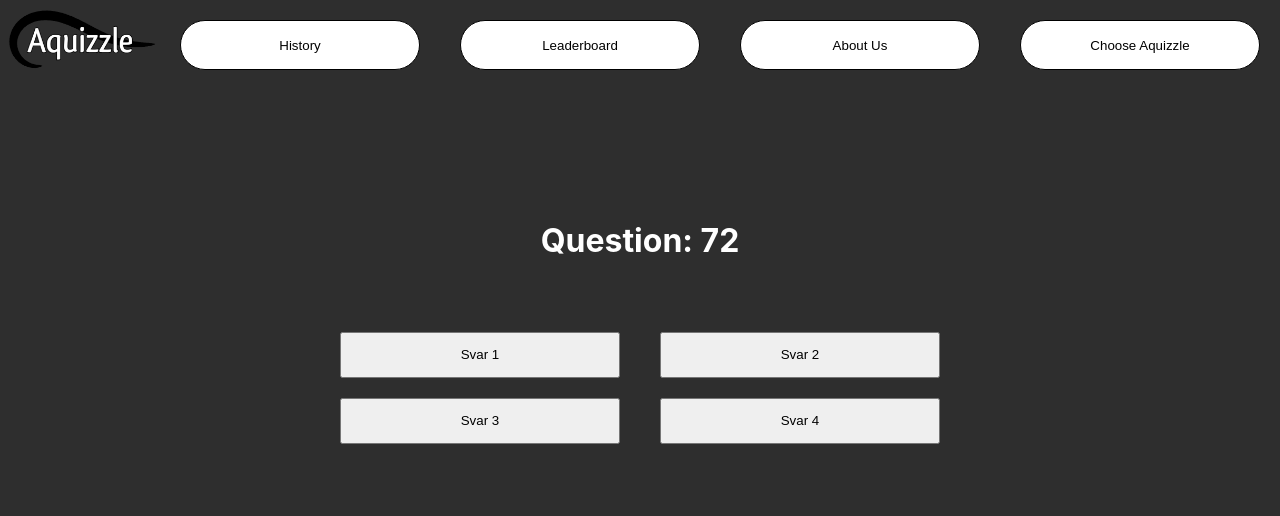
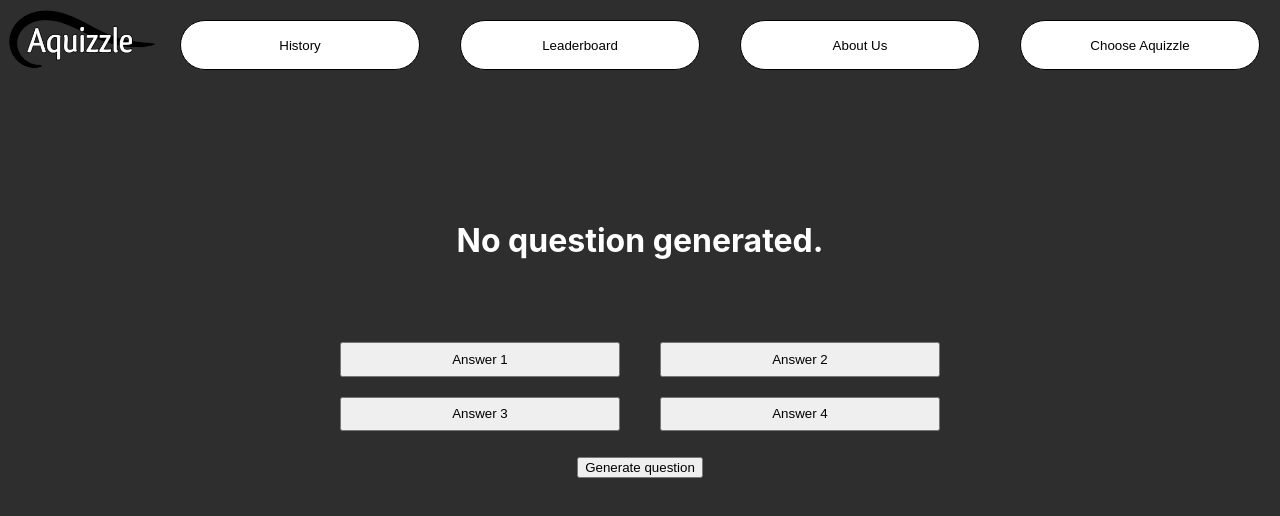
Before and after one commit to Aquizzle-Dev-Team/Aquizzle, a React (Create React App) app: page / in a window 1280 px wide. Shown: the top 516 px of the page. Built offline with nearby package versions, Linux system fonts and the light colour scheme; no server answers.

Commit message:
api call

```diff
--- a/src/app/store.ts
+++ b/src/app/store.ts
@@ -1,10 +1,10 @@
 import { configureStore} from '@reduxjs/toolkit';
-import counterReducer from "../features/counter/counterSlice"
+import questionsReducer from "../features/questionSlice"
 
 
 export const store = configureStore({
   reducer: {
-    counter: counterReducer,
+    questions: questionsReducer,
   },
 })
 
--- a/src/css/quiz.css
+++ b/src/css/quiz.css
@@ -11,7 +11,8 @@
     grid-template-areas:
     "question question"
     "answer1 answer2"
-    "answer3 answer4";
+    "answer3 answer4"
+    "button button";
 }
 .question{
     text-align: center;
@@ -21,20 +22,33 @@
 .answer1{
     grid-area: answer1;
     margin: 20px;
-    margin-top: 0px
+    margin-top: 0px;
+
 }
 .answer2{
     grid-area: answer2;
     margin: 20px;
-    margin-top: 0px
+    margin-top: 0px;
 }
 .answer3{
     grid-area: answer3;
     margin: 20px;
-    margin-top: 0px
+    margin-top: 0px;
 }
 .answer4{
     grid-area: answer4;
     margin: 20px;
-    margin-top: 0px
+    margin-top: 0px;
 }
+
+.generateButton {
+    grid-area: button;
+    margin: auto;
+
+}
+
+.generateButtonContainer {
+    grid-area: button;
+    text-align: center;
+
+}
--- /dev/null
+++ b/src/features/questionSlice.ts
@@ -0,0 +1,24 @@
+import { createSlice, PayloadAction } from "@reduxjs/toolkit"
+
+interface questionState {
+    value: string[]
+}
+
+const initialState: questionState =  {
+    value: ['hej']
+}
+
+export const questionSlice = createSlice({
+    name: "questions",
+    initialState,
+    reducers: {
+        addQuestion: (state, action: PayloadAction<string>) => {
+            state.value.push(action.payload)
+        }
+    }
+
+})
+
+export const { addQuestion } = questionSlice.actions
+
+export default questionSlice.reducer;
--- a/src/presenters/quizPresenter.tsx
+++ b/src/presenters/quizPresenter.tsx
@@ -1,11 +1,50 @@
 import { useSelector } from 'react-redux';
 import { RootState } from '../app/store';
 import QuizView from '../views/quizView';
+import React, {useState} from 'react';
+import { useDispatch } from "react-redux";
+import { addQuestion } from '../features/questionSlice';
+import {getQuestions} from '../quizSource'
+
 
 export default
 function Quiz(){
 
-    const counter = useSelector((state: RootState) => state.counter.value)
+    const [question, setQuestion] = useState("No question generated.");
 
-    return(<QuizView countNumber={counter}/>)
+    const [answer1, setAnswer1] = useState("Answer 1");
+    const [answer2, setAnswer2] = useState("Answer 2");
+    const [answer3, setAnswer3] = useState("Answer 3");
+    const [answer4, setAnswer4] = useState("Answer 4");
+
+
+    const dispatch = useDispatch();
+
+
+
+    const handleAddQuestion = () => {
+        getQuestions({"limit": 1, "tags": "javascript"}).then((result) => {
+            setQuestion(result[0].question);
+            setAnswer1(result[0].answers.answer_a);
+            setAnswer2(result[0].answers.answer_b);
+            setAnswer3(result[0].answers.answer_c);
+            setAnswer4(result[0].answers.answer_d);
+            console.log(result[0]);
+
+        })
+        dispatch(addQuestion(question));
+    }
+
+    const questions = useSelector(
+        (state: RootState) => state.questions.value
+        )
+
+    return(
+        <QuizView question={question}
+        handleAddQuestion={handleAddQuestion}
+        answer1 = {answer1}
+        answer2 = {answer2}
+        answer3 = {answer3}
+        answer4 = {answer4}/>
+    )
 }
--- a/src/views/App.tsx
+++ b/src/views/App.tsx
@@ -11,8 +11,6 @@ const Quiz = require('../presenters/quizPresenter').default;
 
 function App() {
 
-  const counter = useSelector((state: RootState) => state.counter.value)
-
   return (
     <div className="App">
       <Logo className="logo"/>
--- a/src/views/quizView.tsx
+++ b/src/views/quizView.tsx
@@ -1,17 +1,16 @@
 import '../css/quiz.css';
+import React, {useState} from 'react';
 
-interface QuizViewTypes{
-    countNumber: number
-}
+export default function QuizView(props: any){
 
-export default function QuizView({countNumber}: QuizViewTypes){
     return(
-        <div className="quizDiv">
-            <h1 className="question">Question: {countNumber}</h1>
-            <button className="answer1">Svar 1</button>
-            <button className="answer2">Svar 2</button>
-            <button className="answer3">Svar 3</button>
-            <button className="answer4">Svar 4</button>
-        </div>
+            <div className="quizDiv">
+                <h1 className="question">{props.question}</h1>
+                <button className="answer1">{props.answer1}</button>
+                <button className="answer2">{props.answer2}</button>
+                <button className="answer3">{props.answer3}</button>
+                <button className="answer4">{props.answer4}</button>
+                <button className="generateButton" onClick={props.handleAddQuestion}>Generate question</button>
+            </div>
     )
 }
```
